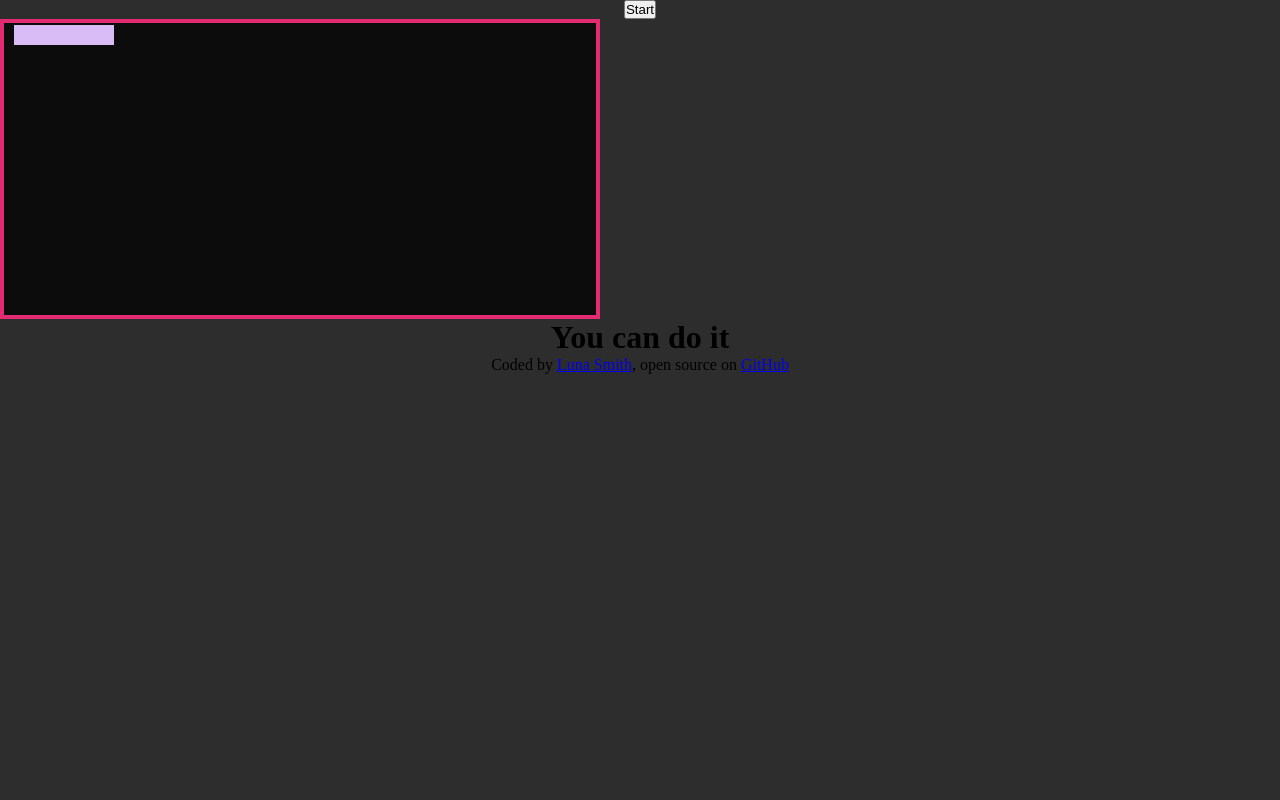
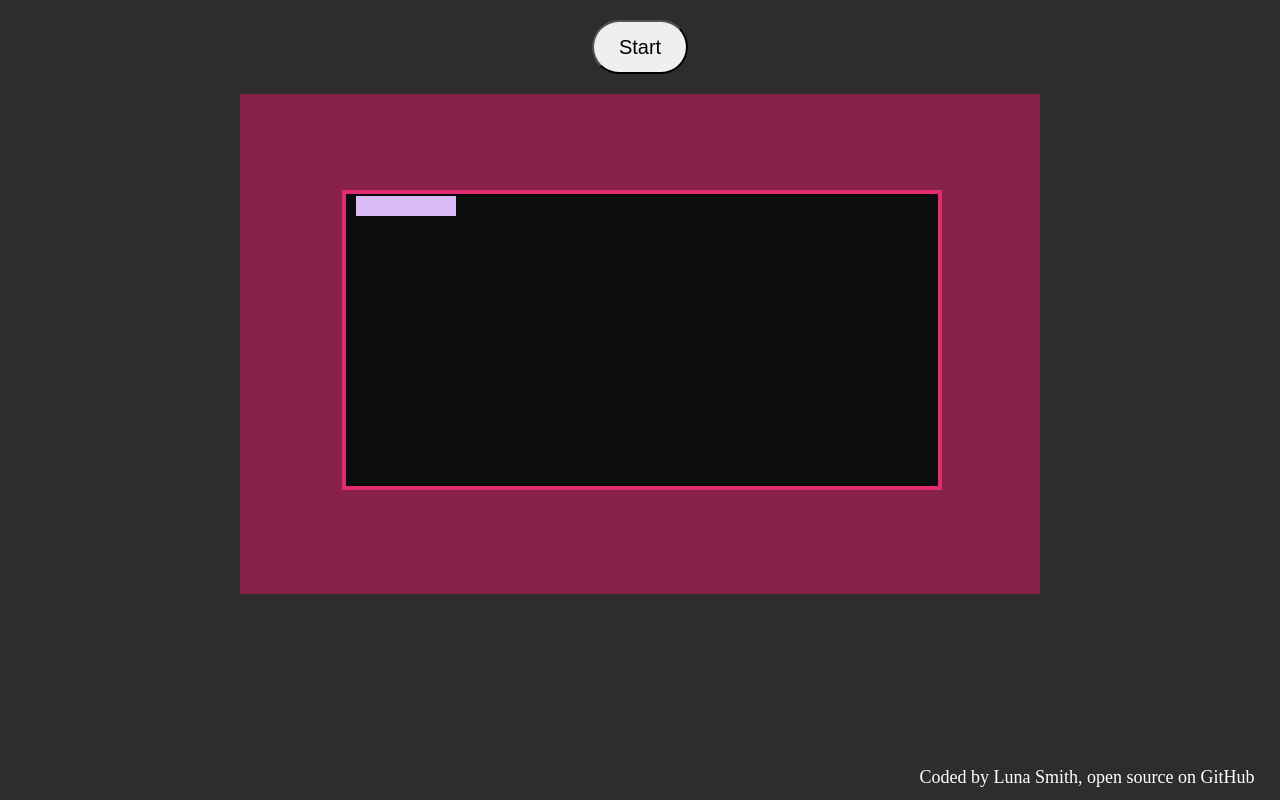
Before and after one commit to Lu-Smith/breakout_game_js, a website: page index.html in a window 1280 px wide. Drawn offline with Linux system fonts and the light colour scheme.

Commit message:
Updated style.css

```diff
--- a/style.css
+++ b/style.css
@@ -9,8 +9,24 @@ body {
     background-color: rgb(46, 45, 45);
 }
 
+button {
+    padding: 10px 25px;
+    font-size: 20px;
+    line-height: 30px;
+    border-radius: 30px;
+    margin: 20px 0;
+}
+
+.game {
+    width: 800px;
+    height: 500px;
+    background-color: rgb(136, 33, 72);
+    margin: 0 auto;
+}
+
 .grid {
     position: sticky;
+    transform: translate(17%, 32%);
     width: 600px;
     height: 300px;
     border: 4px solid rgb(226, 43, 113);
@@ -23,3 +39,18 @@ body {
     height: 20px;
     background-color: rgb(217, 188, 245);
 }
+
+footer {
+    color: white;
+    font-size: 18px;
+    line-height: 25px;
+    position: fixed;
+    bottom: 10px;
+    right: 2%;
+}
+
+footer a {
+    color: white;
+    text-decoration: none;
+
+}
```
